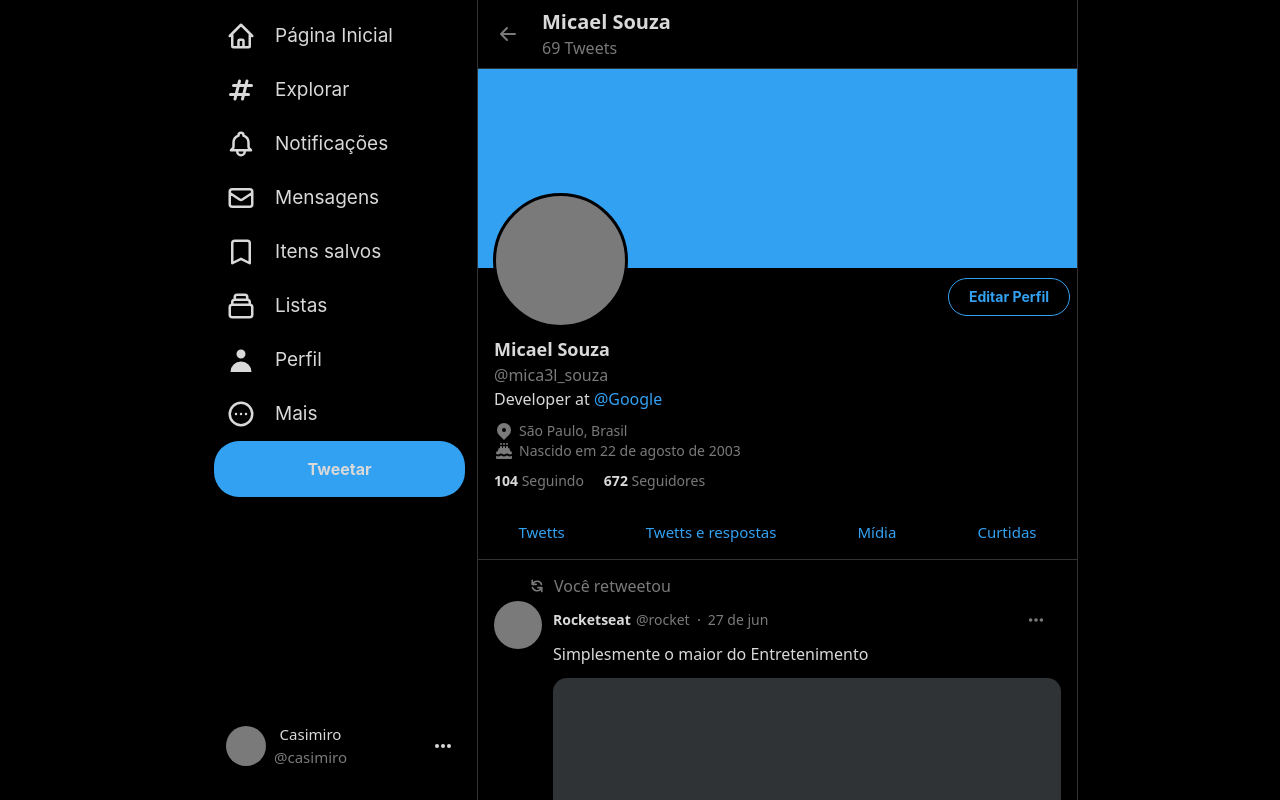
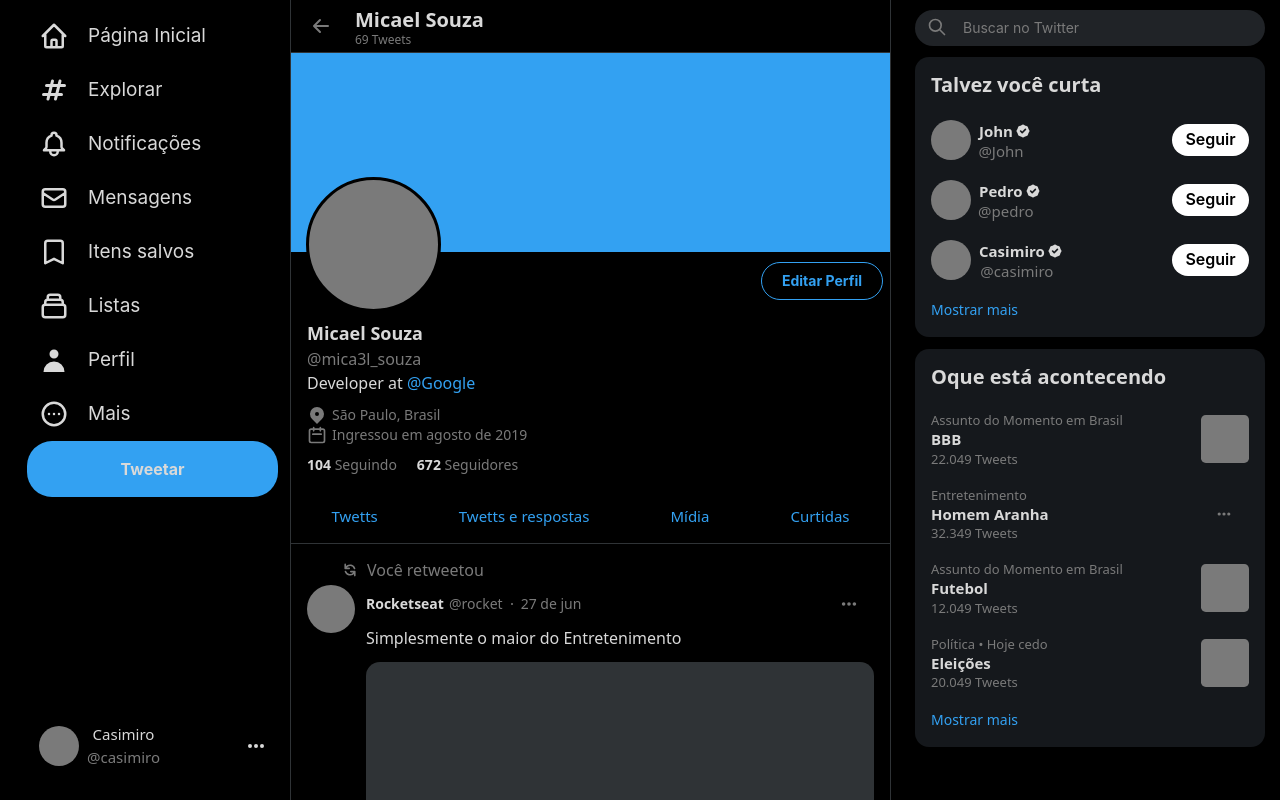
Before and after one commit to BRMicael/Twitter-clone, a Next.js app: page / in a window 1280 px wide. Shown: the top 800 px of the page. Built offline with nearby package versions, Linux system fonts and the light colour scheme.

Commit message:
finished the infobox and the listbox

```diff
--- /dev/null
+++ b/components/BoxInfo/BoxInfo.jsx
@@ -0,0 +1,43 @@
+import { DotsHorizontalIcon } from "@heroicons/react/solid"
+import Icon from "../Icon/Icon"
+
+const Boxinfo = ({title, info}) => {
+  return (
+    <section className="flex flex-col bg-secondary rounded-[50%] mb-2">
+    <div className="containerList">
+      <span className="text-white font-bold text-[20px]">{title}</span>
+    </div>
+
+      {info.map(({underText, text, belowText, rightInfo}) => {
+
+
+          return (
+        <div className="containerList group" key={text}>
+            <div className="flex flex-col items-start justify-start ml-2 w-[80%]">
+
+              <p className="ml-[-8px] leading-4 text-[13px] text-gray">{underText}</p>
+              <span className=" ml-[-8px] text-[15px] font-bold mr-[2px]">{text}</span>
+              <p className="ml-[-8px] leading-4 text-[13px] text-gray">{belowText}</p>
+
+            </div>
+
+            <div className="w-[20%] flex justify-end items-center">
+                {
+                    rightInfo
+                    ? <div className="w-12 h-12 rounded-[10%] shrink-0 bg-gray "></div>
+                    : <Icon color="hover:text-twitter" bg="hover:bg-cyan-400/10" ><DotsHorizontalIcon className="h-4 w-4"/></Icon>
+                }
+            </div>
+        </div>
+          )
+          })}
+
+
+    <div className="containerList">
+      <p className="text-twitter text-sm">Mostrar mais</p>
+    </div>
+  </section>
+  )
+}
+
+export default Boxinfo
--- /dev/null
+++ b/components/BoxList/BoxList.jsx
@@ -0,0 +1,42 @@
+import { BadgeCheckIcon } from "@heroicons/react/solid";
+import React from "react";
+
+
+
+const BoxList = ({ title, users }) => {
+  return (
+    <section className="flex flex-col bg-secondary rounded-[50%] mb-3">
+      <div className="containerList">
+        <span className="text-white font-bold text-[20px]">{title}</span>
+      </div>
+
+        {users.map(({nickname, name}) => {
+
+
+            return (
+          <div className="containerList group" key={nickname}>
+              <div className="w-10 h-10 rounded-[50%] shrink-0 bg-gray "></div>
+
+              <div className="flex flex-col items-center justify-start ml-2">
+                <div className="flex items-center">
+                  <span className="text-[15px] font-bold mr-[2px] no-underline decoration-white hover:underline">{name}</span>
+                  <BadgeCheckIcon className="h-4 w-4 bg-secondary group-hover:bg-[#333639] transition duration-100 ease-in text-white" />
+                </div>
+                <p className="ml-[-8px] leading-4 text-[15px] text-gray">{nickname}</p>
+              </div>
+              <div className="w-full flex justify-end items-center">
+                  <button className="flex items-center justify-center w-[77px] p-4 font-semibold h-[32px] bg-[#fff] text-primary rounded-[20px] hover:bg-white transition duration-100 ease-in"><p className="mb-[2px]">Seguir</p></button>
+              </div>
+          </div>
+            )
+            })}
+
+
+      <div className="containerList">
+        <p className="text-twitter text-sm">Mostrar mais</p>
+      </div>
+    </section>
+  );
+};
+
+export default BoxList;
--- a/components/Main/Main.tsx
+++ b/components/Main/Main.tsx
@@ -13,14 +13,14 @@ const Main = () => {
       className="flex flex-col vsm:border-x border-solid border-outline "
       id="main"
     >
-      <header className="z-10 sticky top-0 bg-primary flex items-center text-left pt-2 pr-0 pb-2 pl-3 border-b border-solid border-outline">
+      <header className="z-10 h-[53px] sticky top-0 bg-primary flex items-center text-left pt-2 pr-0 pb-2 pl-3 border-b border-solid border-outline">
         <button className=" p-2 rounded-[50%] outline-0	cursor-pointer hover:bg-twitterDarkHover ">
           <ArrowLeftIcon className="w-[20px] h-[20px] cursor-pointer fill-gray hover:fill-twitter active:fill-twitter" />
         </button>
 
         <div className="ml-4 flex flex-col">
           <strong className="text-xl">Micael Souza</strong>
-          <span className="text-base text-gray">69 Tweets</span>
+          <span className="text-xs leading-3 text-gray">69 Tweets</span>
         </div>
       </header>
 
--- a/components/ProfilePage/ProfilePage.tsx
+++ b/components/ProfilePage/ProfilePage.tsx
@@ -1,3 +1,4 @@
+import { CalendarIcon } from '@heroicons/react/outline'
 import { CakeIcon, LocationMarkerIcon } from '@heroicons/react/solid'
 import React from 'react'
 import Button from '../Button/Button'
@@ -27,8 +28,8 @@ const ProfilePage = () => {
                     São Paulo, Brasil
                 </li>
                 <li className="flex text-sm text-gray items-center">
-                    <CakeIcon className="iconBanner mr-[5px] text-gray" />
-                    Nascido em 22 de agosto de 2003
+                    <CalendarIcon className="iconBanner mr-[5px] text-gray" />
+                    Ingressou em agosto de 2019
                 </li>
             </ul>
 
--- a/components/SideBar/SideBar.tsx
+++ b/components/SideBar/SideBar.tsx
@@ -1,9 +1,68 @@
+import { SearchIcon } from "@heroicons/react/outline";
+import BoxList from "../BoxList/BoxList";
+import BoxInfo from "../BoxInfo/BoxInfo";
+import StickyBox from "react-sticky-box";
 
 
 export default function Sidebar() {
+
+  const users = [
+    {
+      name: 'John',
+      nickname: '@John',
+    },
+     {
+      name: 'Pedro',
+      nickname: '@pedro',
+    },
+    {
+      name: 'Casimiro',
+      nickname: '@casimiro'
+    }
+  ]
+
+  const info = [
+    {
+      underText:"Assunto do Momento em Brasil",
+      text:"BBB",
+      belowText:"22.049 Tweets",
+      rightInfo: true
+    },
+    {
+      underText:"Entretenimento",
+      text:"Homem Aranha",
+      belowText:"32.349 Tweets",
+      rightInfo: false
+    },
+    {
+      underText:"Assunto do Momento em Brasil",
+      text:"Futebol",
+      belowText:"12.049 Tweets",
+      rightInfo: true
+    },
+    {
+      underText:"Política • Hoje cedo",
+      text:"Eleições",
+      belowText:"20.049 Tweets",
+      rightInfo: true
+    },
+
+  ]
+
   return (
-    <div>
+    <aside className="hidden lg:flex ml-6 flex-col w-[350px]">
+        <div className="py-[10px]  w-full bg-primary fixed z-10 max-h-[53px]">
+           <input placeholder="Buscar no Twitter" className="w-[350px]  h-42 p-2 pl-12 font-sm rounded-[20px] bg-search
+           placeholder:text-gray border border-slate-300 shadow-sm focus:outline-none focus:border-sky-500
+           focus:ring-sky-500 focus:ring-2 sm:text-sm" id="search" />
+           <SearchIcon id="iconSearch" className="w-8 h-8 relative top-[-35px] pl-3 text-gray" />
+        </div>
 
-    </div>
+        <section className="flex flex-col pt-[57px] pb-[200px]">
+
+            <BoxList title="Talvez você curta" users={users} />
+            <BoxInfo title="Oque está acontecendo" info={info} />
+        </section>
+    </aside>
   )
 }
--- a/package.json
+++ b/package.json
@@ -12,7 +12,8 @@
     "@heroicons/react": "^1.0.6",
     "next": "12.1.1",
     "react": "17.0.2",
-    "react-dom": "17.0.2"
+    "react-dom": "17.0.2",
+    "react-sticky-box": "^1.0.1"
   },
   "devDependencies": {
     "@types/node": "17.0.23",
--- a/pages/index.tsx
+++ b/pages/index.tsx
@@ -6,7 +6,7 @@ import Sidebar from '../components/SideBar/SideBar'
 
 const Home: NextPage = () => {
   return (
-    <div className="bg-primary h-[100%] max-w-[1280px] flex justify-center">
+    <div className="bg-primary h-[100%] max-w-screen flex justify-center">
       <Head>
         <title>Create Next App</title>
         <meta name="description" content="Generated by create next app" />
--- a/styles/globals.css
+++ b/styles/globals.css
@@ -38,6 +38,24 @@
 
   .buttonTwettar span {
     @apply hidden xl:inline
+  }
+
+  .containerList {
+    @apply flex py-[10px] px-4 bg-secondary cursor-pointer
+  }
+
+  .containerList h2 {
+    @apply text-white
+  }
+
+  .containerList + div  {
+    @apply hover:bg-[#333639] transition duration-100 ease-in
+  }
+  .containerList:first-child {
+    @apply pt-[13px] rounded-t-[14px]
+  }
+  .containerList:last-child {
+    @apply pb-[17px] rounded-b-[14px]
   }
 
 }
@@ -109,6 +127,10 @@ html {
   height: min(285px, max(175px, 41vw));
 }
 
+#search::focus ~ #iconSearch {
+  color: var(--twitter);
+}
+
 :root {
   --primary: #000;
   --secondary: #15181C;
--- a/tsconfig.json
+++ b/tsconfig.json
@@ -23,7 +23,7 @@
     "next-env.d.ts",
     "**/*.ts",
     "**/*.tsx"
-  ],
+, "components/BoxList/BoxList.tsx"  ],
   "exclude": [
     "node_modules"
   ]
```
Also changed, not shown: 2 other files (tests, documents, lock files or other folders).
